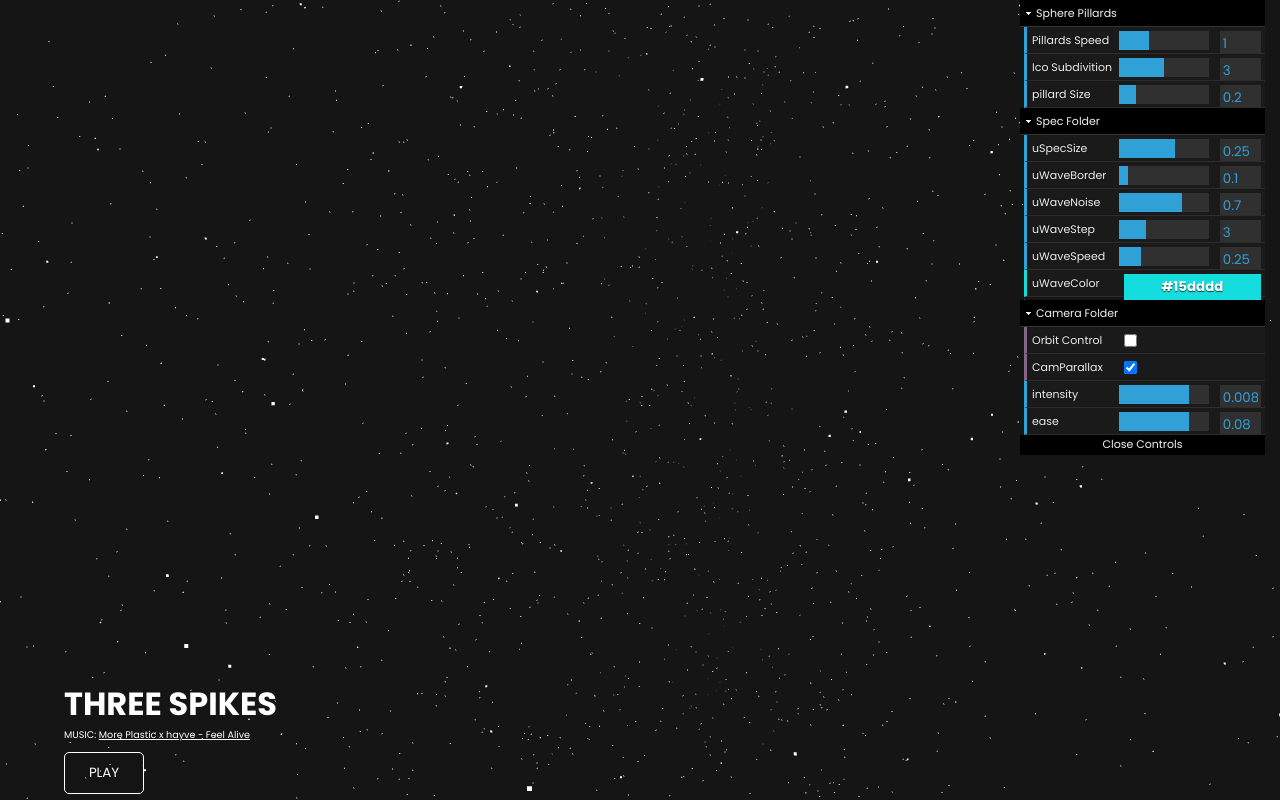
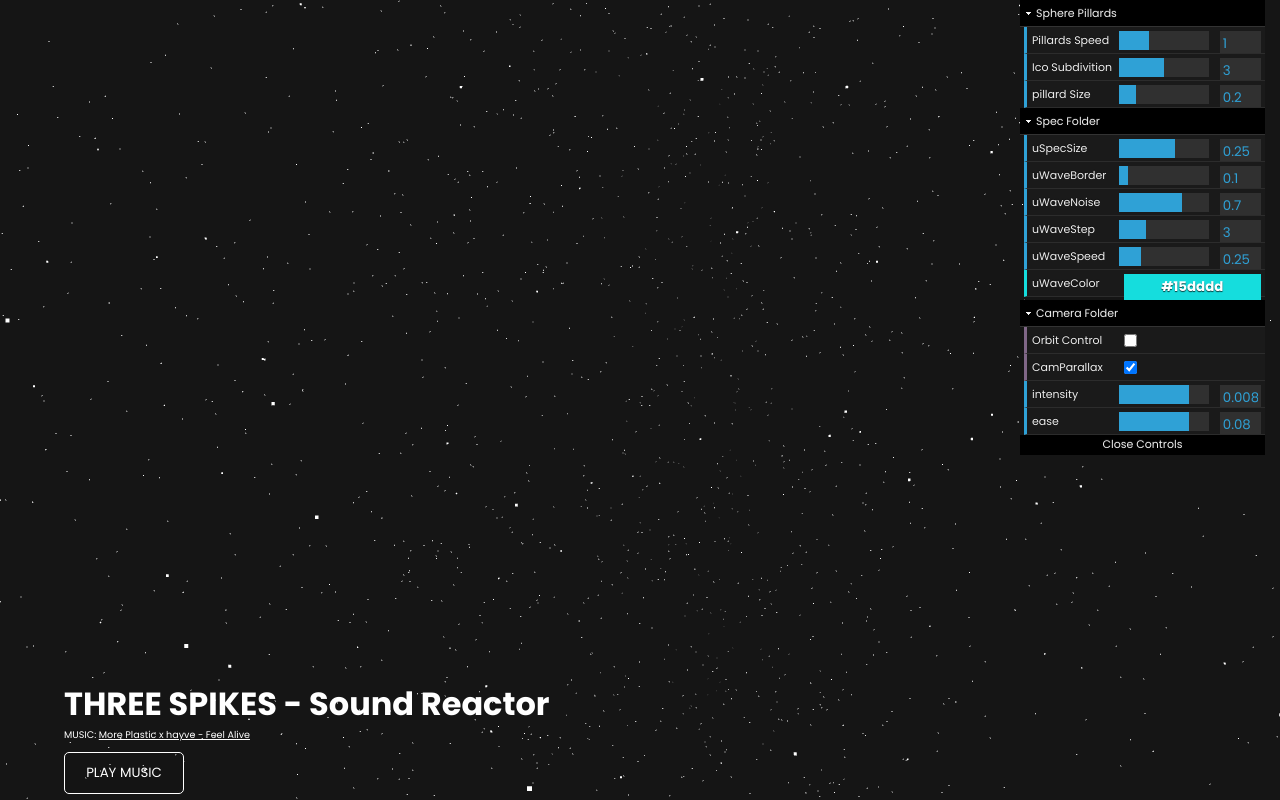
Before and after one commit to shunyagithub/awwward-3d-threejs-by-MariusBallot, a Vue app: page / in a window 1280 px wide. Built offline with nearby package versions, Linux system fonts and the light colour scheme; no server answers.

Commit message:
new file

```diff
--- a/src/classes/SoundReactor.js
+++ b/src/classes/SoundReactor.js
@@ -14,9 +14,8 @@ class SoundReactor {
 
   init() {
     this.ctx = new AudioContext()
+    this.source = this.ctx.createBufferSource()
     this.audio = new Audio(this.url)
-    this.gainNode = this.ctx.createGain()
-    this.gainNode.gain.value = 0.5 //音量
     this.audioSource = this.ctx.createMediaElementSource(this.audio)
     this.analyser = this.ctx.createAnalyser()
     this.analyser.smoothingTimeConstant = 0.8
@@ -49,7 +48,5 @@ class SoundReactor {
   }
 }
 
-const _instance = new SoundReactor(
-  "assets/More Plastic x hayve - Feel Alive [NCS Release].mp3"
-)
+const _instance = new SoundReactor("assets/More-Plastic-x-hayve-Feel-Alive.mp3")
 export default _instance
--- a/src/components/AudioButton.vue
+++ b/src/components/AudioButton.vue
@@ -1,6 +1,6 @@
 <template>
   <div class="audioButton">
-    <h1>THREE SPIKES</h1>
+    <h1>THREE SPIKES - Sound Reactor</h1>
     <div class="song">
       MUSIC:
       <a
@@ -10,7 +10,7 @@
         >More Plastic x hayve - Feel Alive</a
       >
     </div>
-    <button v-if="!playFlag" @click="onPlay()">PLAY</button>
+    <button v-if="!playFlag" @click="onPlay()">PLAY MUSIC</button>
     <button class="pauseButton" v-else @click="onPause()">PAUSE</button>
   </div>
 </template>
@@ -71,7 +71,7 @@ export default {
         border 1px solid #fff;
         background: rgba(30, 30, 30, 5%);
         padding: 10px;
-        width: 80px;
+        width: 120px;
         color: white;
         transition: background .1s ease-in-out;
 
```
Also changed, not shown: 2 other files (tests, documents, lock files or other folders).
